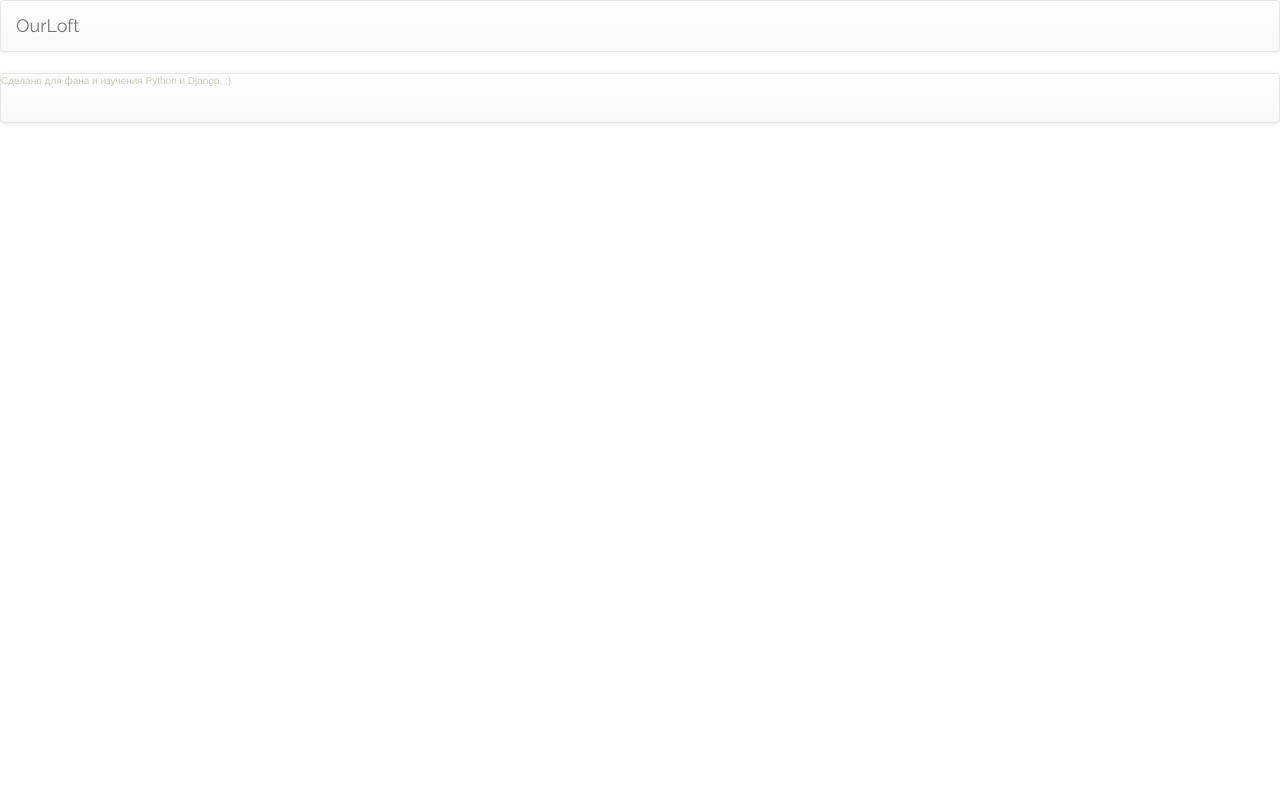
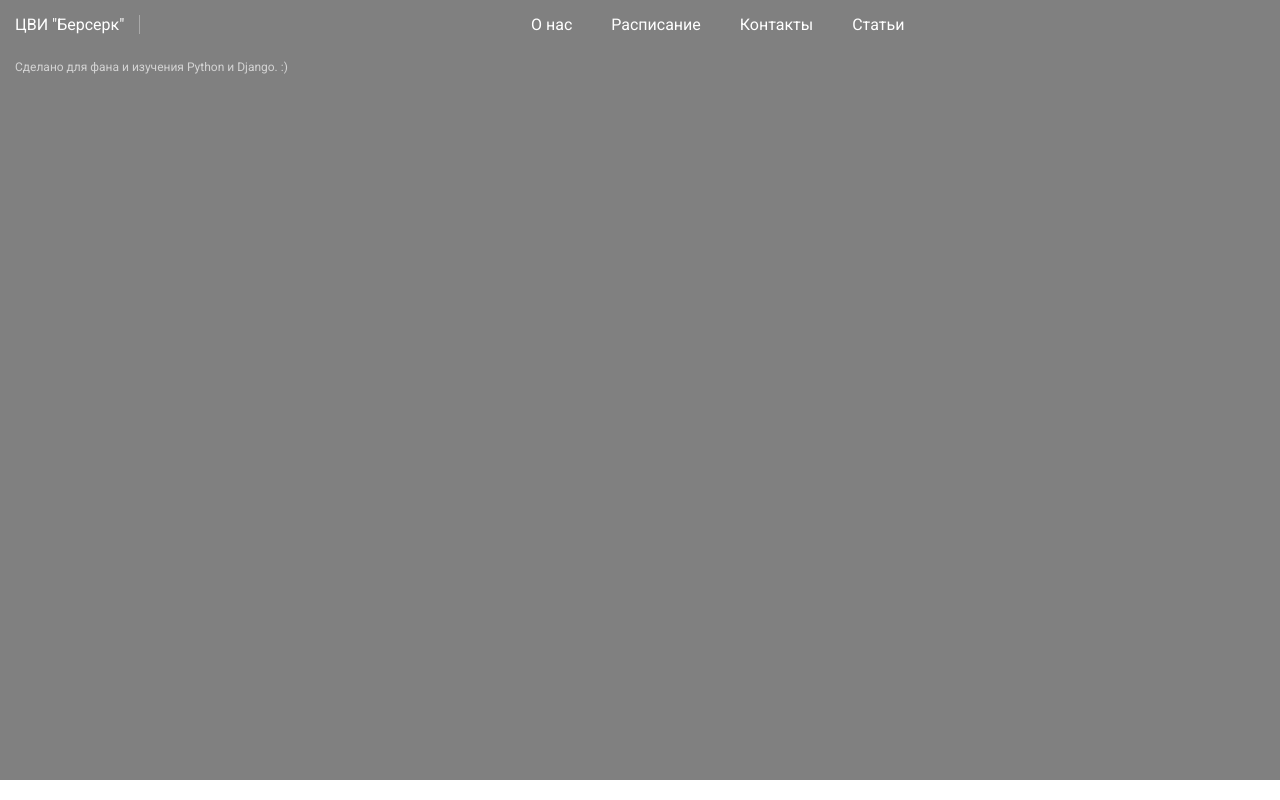
Before and after one commit to MrWhiteRabbit/mbd, a Django app: page / in a window 1280 px wide. Run offline with Django 3.2, Linux system fonts and the light colour scheme; data that the repository does not hold is empty; some libraries are stand-ins or nearby versions.

Commit message:
make berserk prototype

```diff
--- a/blog/static/css/blog.css
+++ b/blog/static/css/blog.css
@@ -1,56 +1,87 @@
-.navbar-brand {
-    font-family: 'Raleway'
+body{
+    background-color: white;
+    font-family: 'Roboto';
+    height: 90%;
+    margin:0;
+    padding:0;
+
+}
+.navbar{
+    margin: 0 60px;
+    position: relative;
+    height:30px;
+    width:100%;
+    background-color: gray;
+    margin:0;
+    padding-left: 15px;
+    padding-top: 15px;
+
 }
 
-
-.page-header {
-    background-color: #FF9400;
-    margin-top: 0;
-    padding: 20px 20px 20px 40px;
+.header-logo {
+    text-decoration: none;
+    color: white;
+    padding-right: 15px;
+    border-right: 1px solid darkgray;
+    float: left;
 }
 
-.page-header h1, .page-header h1 a, .page-header h1 a:visited, .page-header h1 a:active {
-    color: #ffffff;
-    font-size: 36pt;
+.menu-top{
+    list-style: none;
+    padding: 0;
+    margin: 0;
+    text-align: center;
     text-decoration: none;
+    padding-left:15px;
 }
 
-.content {
-    margin-left: 40px;
+.menu-top ul{
+    display:flex;
+
 }
 
-h1, h2, h3, h4 {
-    font-family: 'Arial', cursive;
+.menu-top li {
+    display: inline-block;
+    padding-right: 15px;
+
 }
 
-.date {
-    color: #828282;
+.menu-top li:first-child {
+
+    padding-left: 15px;
+
 }
 
-.save {
-    float: right;
+.menu-top a{
+    display: inline-block;
+    text-decoration: none;
+    list-style: none;
+    padding-left: 10px;
+    padding-right: 10px;
+    color: white;
 }
 
-.post-form textarea, .post-form input {
-    width: 100%;
+.menu-top a:hover{
+    text-decoration: none;
+    list-style: none;
+    background-color: lightgray;
 }
 
-.top-menu, .top-menu:hover, .top-menu:visited {
-    color: #ffffff;
-    float: right;
-    font-size: 26pt;
-    margin-right: 20px;
+.main-body {
+    margin-left: 15px;
 }
 
-.post {
-    margin-bottom: 70px;
+.footer{
+    height:30px;
+    width:100%;
+    background-color: gray;
+    margin:0;
+    font-size: 12px;
+    color: lightgray;
+    vertical-align: middle;
+    padding-left: 15px;
+    padding-top: 15px;
+    display: flex;
+    flex-direction: column;
+    height: 100%;
 }
-
-.post h2 a, .post h2 a:visited {
-    color: #000000;
-}
-.footer {
-    vertical-align: middle;
-    font-size: 10px;
-    color: #ccccaa;
-}
--- a/blog/templates/blog/base.html
+++ b/blog/templates/blog/base.html
@@ -1,26 +1,31 @@
 {% load staticfiles %}
 <html>
     <head>
-        <link rel="stylesheet" href="//maxcdn.bootstrapcdn.com/bootstrap/3.2.0/css/bootstrap.min.css">
-        <link rel="stylesheet" href="//maxcdn.bootstrapcdn.com/bootstrap/3.2.0/css/bootstrap-theme.min.css">
+        <title>Центр Воинского Искусства "Берсерк"</title>
         <link rel="stylesheet" href="{% static 'css/blog.css' %}">
+        <link href="https://fonts.googleapis.com/css?family=Roboto" rel="stylesheet">
         <link href="https://fonts.googleapis.com/css?family=Raleway" rel="stylesheet">
-        <link href="https://fonts.googleapis.com/css?family=Lobster&subset=latin,cyrillic" rel="stylesheet" type="text/css">
     </head>
     <body>
-        <nav class='navbar navbar-default bg-dark'>
-            <a class="navbar-brand" href="#">OurLoft</a>
+        <nav class='navbar'>
+            <a class="header-logo" href="#">ЦВИ "Берсерк"</a>
+            <ul class='menu-top'>
+                <li><a href="">О нас</a></li>
+                <li><a href="">Расписание</a></li>
+                <li><a href="">Контакты</a></li>
+                <li><a href="">Статьи</a></li>
+            </ul>
          </nav>
-        <div class="content container">
-            <div class="row">
-                <div class="col-md-8">
+        <div class="main-body">
+            <div class="">
+                <div class="">
                 {% block content %}
                 {% endblock %}
                 </div>
             </div>
         </div>
-        <nav class='navbar navbar-default navbar-bottom'>
-            <div class='footer'>Сделано для фана и изучения Python и Django. :)</div>
-        </nav>
+        <div class='footer'>
+            <div class='footer-copy'>Сделано для фана и изучения Python и Django. :)</div>
+        </div>
     </body>
 </html>
```
